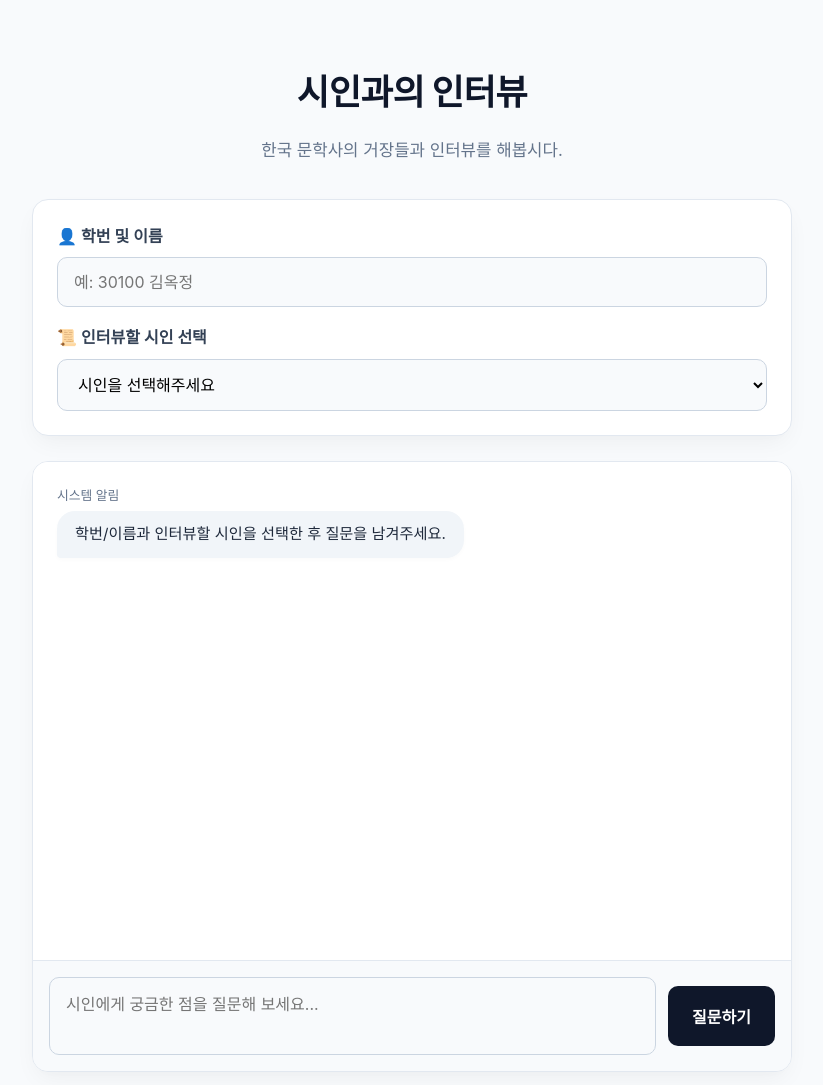
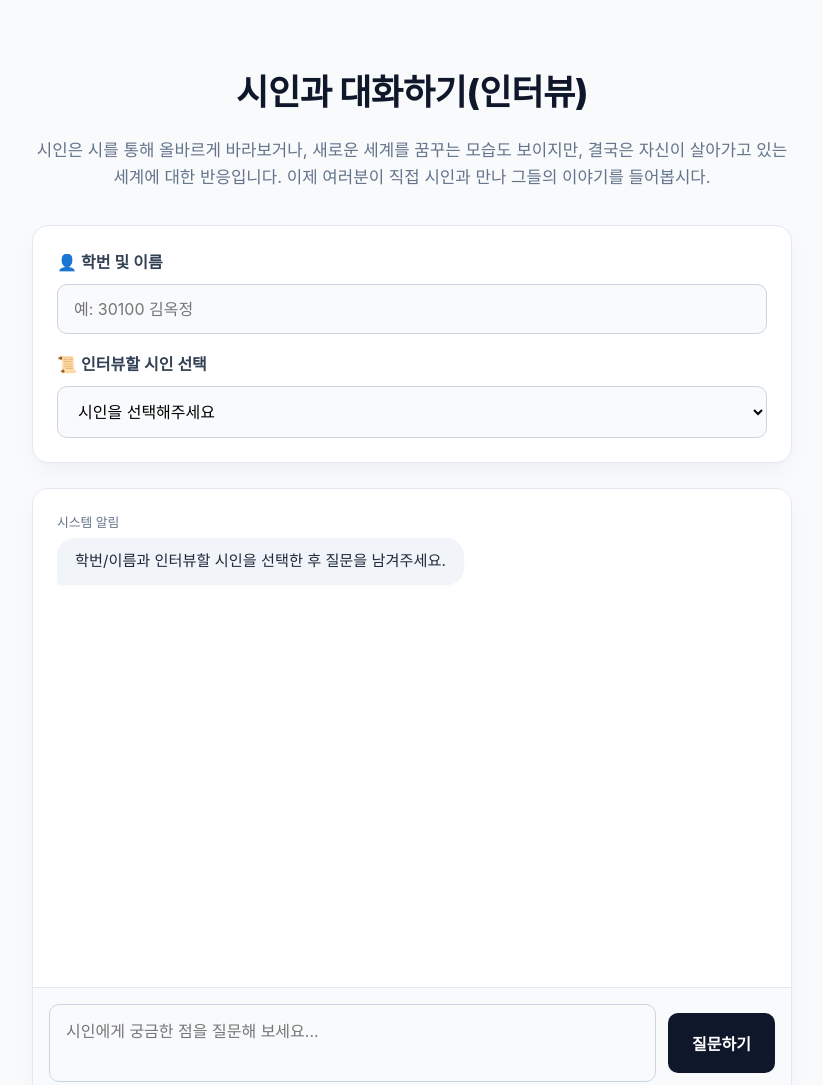
Before and after one commit to boke-T/poet_okjeong, a plain HTML site: page index.html in a window 1280 px wide. Shown: the top 1085 px of the page, without its empty margins (228-1051 px from the left). Drawn offline with Linux system fonts and the light colour scheme; a web font is replaced by a local one.

Commit message:
Update index.html

```diff
--- a/index.html
+++ b/index.html
@@ -192,8 +192,8 @@
 <body>
 
   <header>
-    <h1>시인과의 인터뷰</h1>
-    <p class="subtitle">한국 문학사의 거장들과 인터뷰를 해봅시다.</p>
+    <h1>시인과 대화하기(인터뷰)</h1>
+    <p class="subtitle">시인은 시를 통해 올바르게 바라보거나, 새로운 세계를 꿈꾸는 모습도 보이지만, 결국은 자신이 살아가고 있는 세계에 대한 반응입니다. 이제 여러분이 직접 시인과 만나 그들의 이야기를 들어봅시다.</p>
   </header>
 
   <div class="input-section">
```
